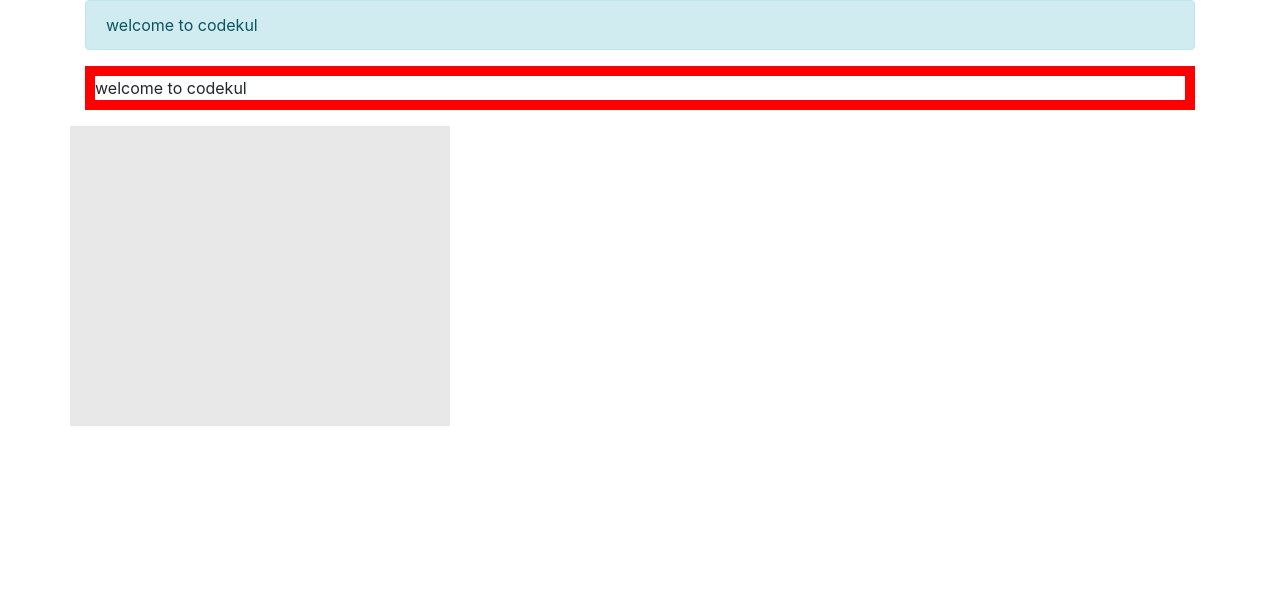
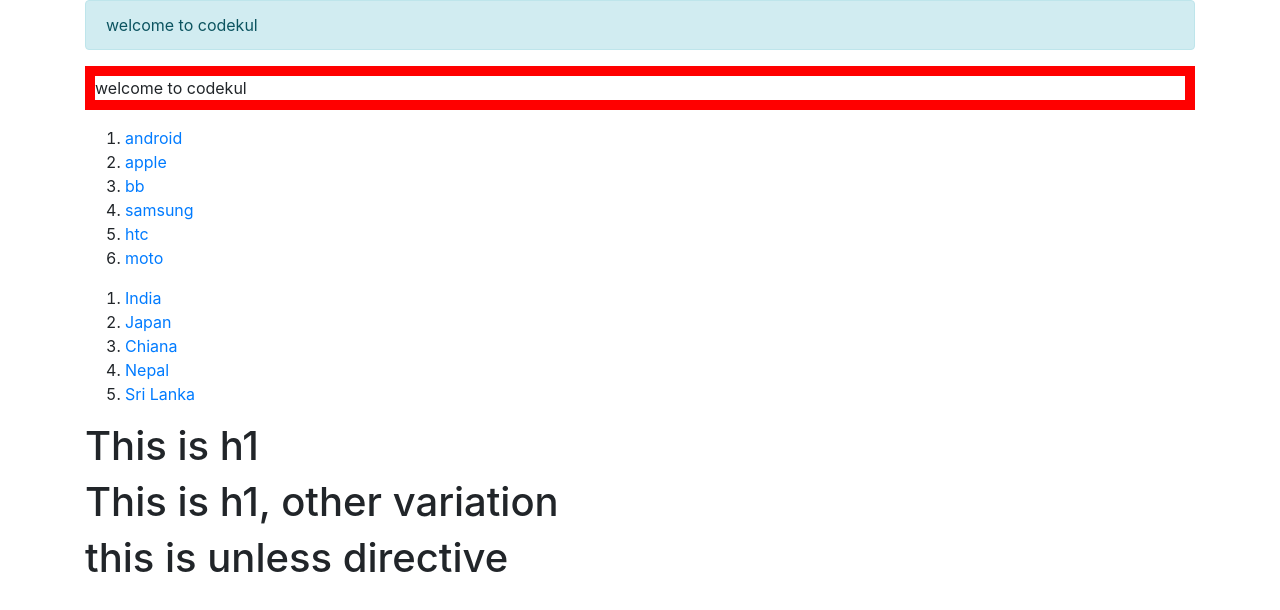
Before and after one commit to CodeKul/daily-angular-1030-1130-6thaug18, an Angular app in the folder angular/mysample/: page / in a window 1280 px wide. Shown: the top 610 px of the page. Built offline with nearby package versions, Linux system fonts and the light colour scheme.

Commit message:
directive : custom structural directive

```diff
--- a/angular/mysample/src/app/app.module.ts
+++ b/angular/mysample/src/app/app.module.ts
@@ -10,6 +10,7 @@ import { BtnPnlComponent } from './jumbo/btn-pnl/btn-pnl.component';
 import { LifecycleComponent } from './lifecycle/lifecycle.component';
 import { DirectivesComponent } from './directives/directives.component';
 import { MagicDirective } from './directives/magic.directive';
+import { UnlessDirective } from './directives/unless.directive';
 
 @NgModule({
   declarations: [
@@ -19,7 +20,8 @@ import { MagicDirective } from './directives/magic.directive';
     BtnPnlComponent,
     LifecycleComponent,
     DirectivesComponent,
-    MagicDirective
+    MagicDirective,
+    UnlessDirective
   ],
   imports: [
     BrowserModule,
--- a/angular/mysample/src/app/directives/directives.component.html
+++ b/angular/mysample/src/app/directives/directives.component.html
@@ -8,7 +8,7 @@
     <p [ngStyle]="obj">welcome to codekul</p>
   </div>
 </div>
-<div class="row">
+<div class="row" *ngIf="false">
   <div [appMagic]="'#e8e8e8'" class="col-md-4" [ngStyle]="{'height' : '300px', 'background':'#e8e8e8'}">
 
   </div>
@@ -19,3 +19,36 @@
 
     </div> -->
 </div>
+
+<div class="row">
+  <div class="col-md-12">
+    <ol>
+      <li *ngFor="let mb of mobs;"><a href="#">{{mb}}</a></li>
+    </ol>
+  </div>
+</div>
+<div class="row">
+  <div class="col-md-12">
+    <ol>
+      <li *ngFor="let con of countries;"><a href="#">{{con.country}}</a></li>
+    </ol>
+  </div>
+</div>
+
+<div class="row" *ngIf="true">
+  <div class="col-md-12">
+    <h1>This is h1</h1>
+  </div>
+</div>
+<ng-template [ngIf]="true">
+  <div class="row">
+    <div class="col-md-12">
+      <h1>This is h1, other variation</h1>
+    </div>
+  </div>
+</ng-template>
+<div class="row" *appUnless="false">
+  <div class="col-md-12">
+    <h1>this is unless directive</h1>
+  </div>
+</div>
--- a/angular/mysample/src/app/directives/directives.component.ts
+++ b/angular/mysample/src/app/directives/directives.component.ts
@@ -8,8 +8,19 @@ import { Component, OnInit } from '@angular/core';
 export class DirectivesComponent implements OnInit {
 
   obj = {
-    border : '10px solid red'
+    border: '10px solid red'
   }
+
+  countries = [
+    { country : 'India', flag : '../../assets/'},
+    { country : 'Japan', flag : '../../assets/'},
+    { country : 'Chiana', flag : '../../assets/'},
+    { country : 'Nepal', flag : '../../assets/'},
+    { country : 'Sri Lanka', flag : '../../assets/'}
+  ]
+
+  mobs = ['android', 'apple', 'bb', 'samsung', 'htc', 'moto']
+
   constructor() { }
 
   ngOnInit() {
--- /dev/null
+++ b/angular/mysample/src/app/directives/unless.directive.ts
@@ -0,0 +1,26 @@
+import { Directive, TemplateRef, ViewContainerRef, Input, OnInit } from '@angular/core';
+
+@Directive({
+  selector: '[appUnless]'
+})
+export class UnlessDirective implements OnInit{
+
+  @Input()
+  appUnless : boolean
+
+  constructor(
+    private tmRef: TemplateRef<any>,
+    private vcRef: ViewContainerRef
+  ) {
+    console.log(vcRef)
+  }
+
+  ngOnInit() {
+    if(!this.appUnless) {
+      this.vcRef.createEmbeddedView(this.tmRef)
+    }
+    else {
+      this.vcRef.clear()
+    }
+  }
+}
```
Also changed, not shown: 1 other file (tests, documents, lock files or other folders).
